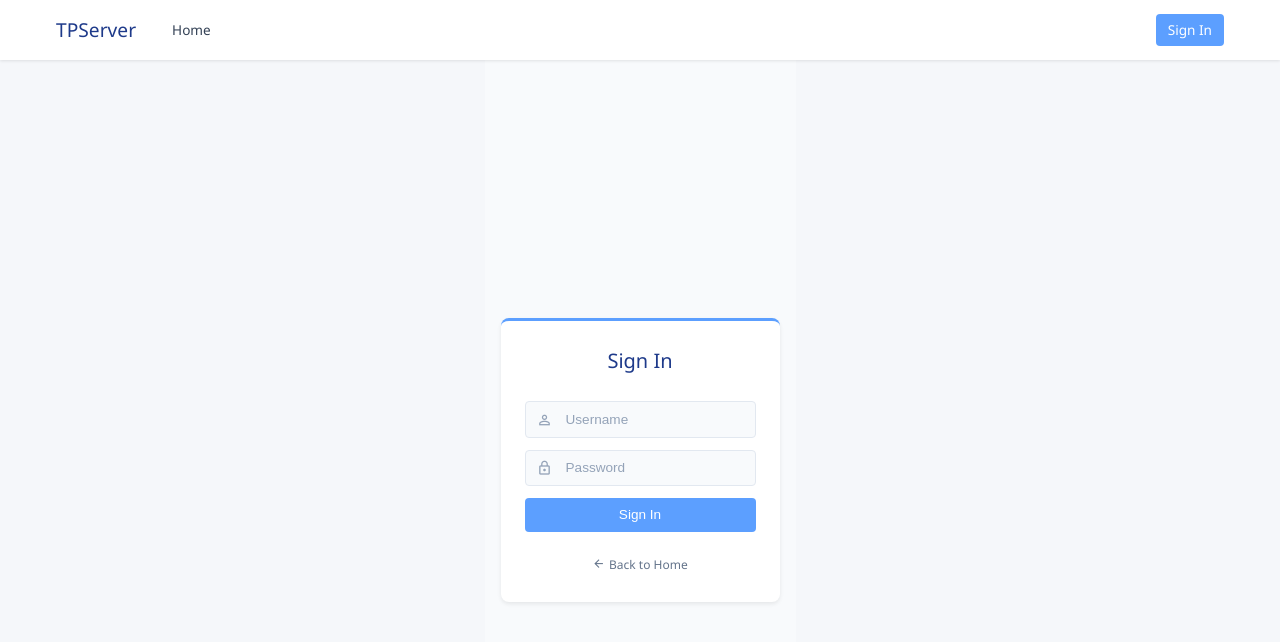
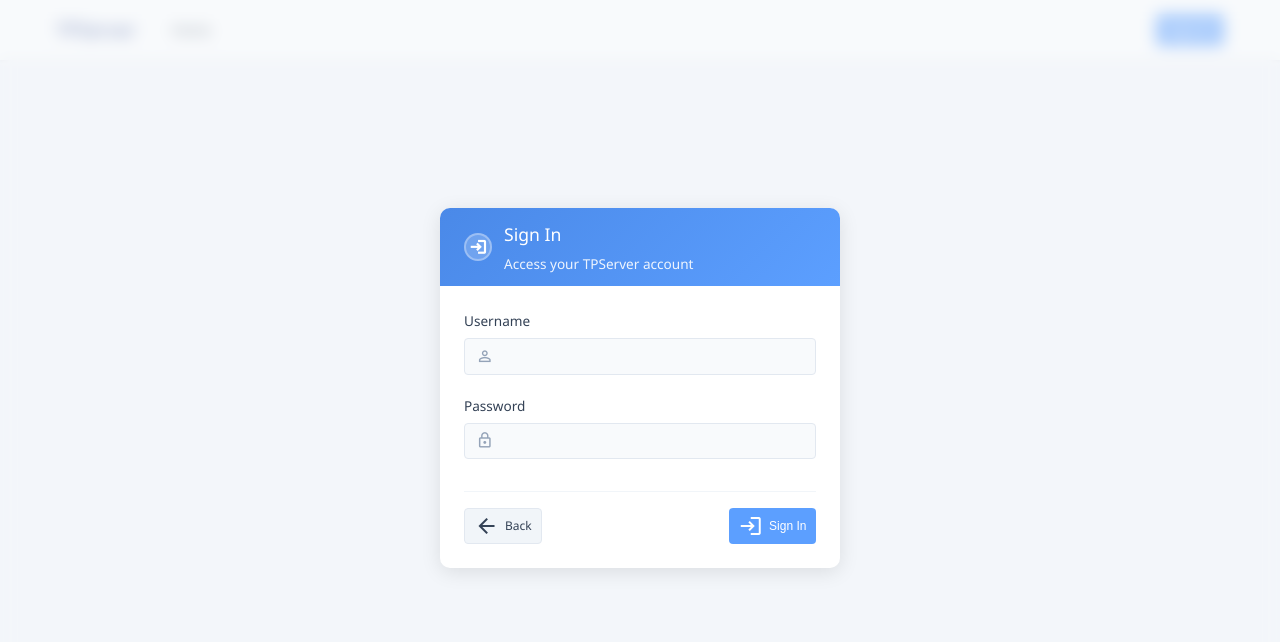
Before and after one commit to SeyitcanOz/tp-server-frontend, a SvelteKit app: page /login in a window 1280 px wide. Shown: the top 642 px of the page. Built offline with nearby package versions, Linux system fonts and the light colour scheme.

Commit message:
Minimalistic design handled for pages.

```diff
--- a/src/lib/components/DeleteConfirmationModal.svelte
+++ b/src/lib/components/DeleteConfirmationModal.svelte
@@ -26,13 +26,6 @@
       dispatch('cancel');
     }
 
-    // Close modal if clicked outside or on Escape key
-    function handleBackdropClick(event: MouseEvent) {
-      if (event.target === event.currentTarget && !isDeleting) {
-        handleCancel();
-      }
-    }
-
     // Handle keyboard events
     function handleKeydown(event: KeyboardEvent) {
       if (event.key === 'Escape' && isOpen && !isDeleting) {
@@ -44,11 +37,22 @@
   <svelte:window on:keydown={handleKeydown} />
 
   {#if isOpen}
-    <div class="modal-backdrop" on:click={handleBackdropClick}>
-      <div class="modal-container" role="dialog" aria-modal="true" aria-labelledby="modal-title">
+    <!-- Using a button with role="presentation" for backdrop to fix accessibility -->
+    <div
+      class="modal-backdrop"
+      role="dialog"
+      aria-modal="true"
+      aria-labelledby="modal-title">
+
+      <!-- Click-blocking overlay with semantic structure -->
+      <div class="modal-overlay"
+        tabindex="-1"
+        on:click|self|preventDefault={() => !isDeleting && handleCancel()}>
+
+        <div class="modal-container">
           <div class="modal-header">
             <div class="header-icon">
-            <span class="material-icons">warning</span>
+              <span class="material-icons">!</span>
             </div>
             <div class="header-text">
               <h2 id="modal-title">{title}</h2>
@@ -96,6 +100,7 @@
           </div>
         </div>
       </div>
+    </div>
   {/if}
 
   <style>
@@ -113,6 +118,15 @@
       background-color: rgba(15, 23, 42, 0.5);
       backdrop-filter: blur(4px);
       -webkit-backdrop-filter: blur(4px);
+    }
+
+    /* Modal overlay for better a11y */
+    .modal-overlay {
+      display: flex;
+      align-items: center;
+      justify-content: center;
+      width: 100%;
+      height: 100%;
       padding: 1rem;
     }
 
@@ -138,29 +152,32 @@
       }
     }
 
-    /* Modal Header */
+    /* Modal Header - Smaller with simpler icon */
     .modal-header {
-      padding: 1.25rem 1.5rem;
+      padding: 0.75rem 1.5rem;
       background: linear-gradient(135deg, #ef4444 0%, #f87171 100%);
       color: white;
       display: flex;
       align-items: center;
-      gap: 1rem;
+      gap: 0.75rem;
     }
 
     .header-icon {
       display: flex;
       align-items: center;
       justify-content: center;
-      width: 42px;
-      height: 42px;
+      width: 28px;
+      height: 28px;
       background-color: rgba(255, 255, 255, 0.2);
       border-radius: 50%;
       border: 2px solid rgba(255, 255, 255, 0.3);
+      font-weight: bold;
+      font-size: 1rem;
     }
 
     .header-icon .material-icons {
-      font-size: 1.5rem;
+      font-size: 1.1rem;
+      font-weight: bold;
     }
 
     .header-text {
@@ -168,7 +185,7 @@
     }
 
     .header-text h2 {
-      font-size: 1.25rem;
+      font-size: 1.1rem;
       margin: 0;
       font-weight: 500;
     }
@@ -220,9 +237,9 @@
       display: inline-flex;
       align-items: center;
       gap: 0.4rem;
-      padding: 0.5rem 1rem;
+      padding: 0.3rem 0.6rem;
       border-radius: 4px;
-      font-size: 0.85rem;
+      font-size: 0.75rem;
       font-weight: 500;
       cursor: pointer;
       transition: all 0.15s ease;
--- a/src/routes/(auth)/login/+page.svelte
+++ b/src/routes/(auth)/login/+page.svelte
@@ -1,3 +1,4 @@
+<!-- src/routes/login/+page.svelte -->
 <script lang="ts">
   import { authService } from '$lib/services/auth';
   import { goto } from '$app/navigation';
@@ -7,8 +8,18 @@
   let password = '';
   let errorMessage = '';
   let isLoading = false;
+  let usernameError = false;
+  let passwordError = false;
 
   async function handleLogin() {
+    // Reset error states
+    usernameError = false;
+    passwordError = false;
+
+    // Check for empty fields manually
+    if (!username) usernameError = true;
+    if (!password) passwordError = true;
+
     if (!username || !password) {
       errorMessage = 'Please enter both username and password';
       return;
@@ -40,6 +51,15 @@
       isLoading = false;
     }
   }
+
+  // Clear error state when user types
+  function handleInput(field: 'username' | 'password') {
+    if (field === 'username' && usernameError) usernameError = false;
+    if (field === 'password' && passwordError) passwordError = false;
+
+    // Clear error message if both fields are filled
+    if (username && password) errorMessage = '';
+  }
 </script>
 
 <svelte:head>
@@ -48,113 +68,169 @@
   <link href="https://fonts.googleapis.com/icon?family=Material+Icons" rel="stylesheet">
 </svelte:head>
 
-<div class="login-page">
+<div class="overlay">
+  <div class="page-container">
     <div class="login-card">
-    <h1>Sign In</h1>
+      <div class="form-header">
+        <div class="header-icon">
+          <span class="material-icons">login</span>
+        </div>
+        <div class="header-text">
+          <h2>Sign In</h2>
+          <p class="header-subtitle">Access your TPServer account</p>
+        </div>
+      </div>
 
-    <form on:submit|preventDefault={handleLogin} class="login-form">
+      <form on:submit|preventDefault={handleLogin} class="login-form" novalidate>
         {#if errorMessage}
-        <div class="error-container">
-          <span class="material-icons">error_outline</span>
+          <div class="alert alert-error">
+            <span class="material-icons error-icon">error_outline</span>
             <span>{errorMessage}</span>
           </div>
         {/if}
 
         <div class="form-group">
+          <label for="username">Username</label>
           <div class="input-container">
-          <span class="material-icons">person_outline</span>
+            <span class="material-icons input-icon">person_outline</span>
             <input
               type="text"
+              id="username"
               bind:value={username}
-            placeholder="Username"
               disabled={isLoading}
-            required
+              class:error={usernameError}
+              on:input={() => handleInput('username')}
             />
           </div>
         </div>
 
         <div class="form-group">
+          <label for="password">Password</label>
           <div class="input-container">
-          <span class="material-icons">lock_outline</span>
+            <span class="material-icons input-icon">lock_outline</span>
             <input
               type="password"
+              id="password"
               bind:value={password}
-            placeholder="Password"
               disabled={isLoading}
-            required
+              class:error={passwordError}
+              on:input={() => handleInput('password')}
             />
           </div>
         </div>
 
-      <button type="submit" class="login-button" disabled={isLoading}>
+        <div class="form-footer">
+          <a href="/" class="btn-secondary">
+            <span class="material-icons">arrow_back</span>
+            <span>Back</span>
+          </a>
+          <button type="submit" class="btn-primary" disabled={isLoading}>
             {#if isLoading}
               <div class="button-spinner"></div>
               <span>Signing in...</span>
             {:else}
-          Sign In
+              <span class="material-icons">login</span>
+              <span>Sign In</span>
             {/if}
           </button>
+        </div>
       </form>
-
-    <div class="login-footer">
-      <a href="/" class="back-link">
-        <span class="material-icons">arrow_back</span>
-        <span>Back to Home</span>
-      </a>
     </div>
   </div>
 </div>
 
 <style>
-  .login-page {
-    min-height: 100vh;
+  /* Overlay with full-screen blur */
+  .overlay {
+    position: fixed;
+    top: 0;
+    left: 0;
+    right: 0;
+    bottom: 0;
+    z-index: 1000;
     display: flex;
     align-items: center;
     justify-content: center;
-    background-color: #f8fafc;
-    padding: 1rem;
+    background-color: rgba(241, 245, 249, 0.5);
+    backdrop-filter: blur(8px);
+    -webkit-backdrop-filter: blur(8px);
+    overflow-y: auto;
+    padding: 2rem 1rem;
   }
 
-  .login-card {
+  /* Base Styles */
+  .page-container {
     width: 100%;
-    max-width: 360px;
-    background-color: white;
-    border-radius: 8px;
-    box-shadow: 0 2px 4px rgba(0, 0, 0, 0.08);
-    padding: 1.5rem;
-    border-top: 3px solid #5c9fff;
+    max-width: 400px;
   }
 
-  h1 {
-    font-size: 1.25rem;
-    color: #1e3a8a;
-    margin: 0 0 1.5rem 0;
-    text-align: center;
+  /* Login Card */
+  .login-card {
+    background-color: white;
+    border-radius: 10px;
+    box-shadow: 0 4px 20px rgba(0, 0, 0, 0.1);
+    margin-bottom: 1.5rem;
+    overflow: hidden;
+  }
+
+  /* Form Header */
+  .form-header {
+    padding: 0.75rem 1.5rem;
+    background: linear-gradient(135deg, #4a89e8 0%, #5c9fff 100%);
+    color: white;
+    display: flex;
+    align-items: center;
+    gap: 0.75rem;
+  }
+
+  .header-icon {
+    display: flex;
+    align-items: center;
+    justify-content: center;
+    width: 28px;
+    height: 28px;
+    background-color: rgba(255, 255, 255, 0.2);
+    border-radius: 50%;
+    border: 2px solid rgba(255, 255, 255, 0.3);
+    font-weight: bold;
+  }
+
+  .header-icon .material-icons {
+    font-size: 1.1rem;
+    font-weight: bold;
+  }
+
+  .header-text {
+    flex: 1;
+  }
+
+  .header-text h2 {
+    font-size: 1.1rem;
+    margin: 0;
     font-weight: 500;
   }
 
+  .header-subtitle {
+    margin: 0.25rem 0 0;
+    font-size: 0.85rem;
+    opacity: 0.9;
+  }
+
+  /* Form */
   .login-form {
+    padding: 1.5rem;
+  }
+
+  .form-group {
     margin-bottom: 1.25rem;
   }
 
-  .error-container {
-    display: flex;
-    align-items: center;
-    gap: 0.5rem;
-    padding: 0.6rem 0.75rem;
-    background-color: #fee2e2;
-    border-radius: 4px;
-    margin-bottom: 1rem;
-    color: #dc2626;
-    font-size: 0.75rem;
-  }
-
-  .error-container .material-icons {
-    font-size: 1rem;
-  }
-
-  .form-group {
-    margin-bottom: 0.75rem;
+  label {
+    display: block;
+    margin-bottom: 0.4rem;
+    font-size: 0.85rem;
+    font-weight: 500;
+    color: #334155;
   }
 
   .input-container {
@@ -163,11 +239,11 @@
     align-items: center;
   }
 
-  .input-container .material-icons {
+  .input-icon {
     position: absolute;
     left: 0.75rem;
     color: #94a3b8;
-    font-size: 1rem;
+    font-size: 1.1rem;
   }
 
   input {
@@ -187,37 +263,86 @@
     box-shadow: 0 0 0 2px rgba(92, 159, 255, 0.1);
   }
 
-  input::placeholder {
-    color: #94a3b8;
+  /* Custom error styling (without browser validation) */
+  input.error {
+    border-color: #fca5a5;
   }
 
-  .login-button {
-    width: 100%;
-    padding: 0.6rem;
+  input.error:focus {
+    border-color: #fca5a5;
+    box-shadow: 0 0 0 2px rgba(252, 165, 165, 0.1);
+  }
+
+  /* Alert */
+  .alert {
+    display: flex;
+    align-items: center;
+    gap: 0.5rem;
+    padding: 0.6rem 0.75rem;
+    border-radius: 4px;
+    margin-bottom: 1.25rem;
+    font-size: 0.75rem;
+  }
+
+  .alert-error {
+    background-color: #fee2e2;
+    color: #dc2626;
+  }
+
+  .error-icon {
+    font-size: 0.9rem;
+  }
+
+  /* Form Footer */
+  .form-footer {
+    display: flex;
+    justify-content: space-between;
+    gap: 0.75rem;
+    margin-top: 2rem;
+    padding-top: 1rem;
+    border-top: 1px solid #f1f5f9;
+  }
+
+  /* Buttons - Smaller Size */
+  .btn-primary, .btn-secondary {
+    display: inline-flex;
+    align-items: center;
+    gap: 0.4rem;
+    padding: 0.3rem 0.6rem;
+    border-radius: 4px;
+    font-size: 0.75rem;
+    font-weight: 500;
+    cursor: pointer;
+    transition: all 0.15s ease;
+    border: none;
+    text-decoration: none;
+  }
+
+  .btn-primary {
     background-color: #5c9fff;
     color: white;
-    border: none;
-    border-radius: 4px;
-    font-size: 0.85rem;
-    font-weight: 500;
-    cursor: pointer;
-    display: flex;
-    align-items: center;
-    justify-content: center;
-    gap: 0.5rem;
-    transition: background-color 0.2s;
-    margin-top: 0.5rem;
   }
 
-  .login-button:hover:not(:disabled) {
+  .btn-primary:hover:not(:disabled) {
     background-color: #4a89e8;
   }
 
-  .login-button:disabled {
+  .btn-secondary {
+    background-color: #f1f5f9;
+    color: #334155;
+    border: 1px solid #e2e8f0;
+  }
+
+  .btn-secondary:hover:not(:disabled) {
+    background-color: #e2e8f0;
+  }
+
+  .btn-primary:disabled, .btn-secondary:disabled {
     opacity: 0.7;
     cursor: not-allowed;
   }
 
+  /* Button spinner */
   .button-spinner {
     border: 2px solid rgba(255, 255, 255, 0.3);
     border-left-color: white;
@@ -231,32 +356,17 @@
     to { transform: rotate(360deg); }
   }
 
-  .login-footer {
-    text-align: center;
-    margin-top: 0.75rem;
+  /* Responsive styles */
+  @media (max-width: 480px) {
+    .form-footer {
+      flex-direction: column-reverse;
+      gap: 0.5rem;
     }
 
-  .back-link {
-    display: inline-flex;
-    align-items: center;
-    gap: 0.25rem;
-    color: #64748b;
-    text-decoration: none;
-    font-size: 0.75rem;
-    transition: color 0.2s;
-  }
-
-  .back-link:hover {
-    color: #5c9fff;
-  }
-
-  .back-link .material-icons {
-    font-size: 0.8rem;
-  }
-
-  @media (max-width: 480px) {
-    .login-card {
-      max-width: 100%;
+    .btn-primary, .btn-secondary {
+      width: 100%;
+      justify-content: center;
+      padding: 0.5rem 1rem;
     }
   }
 </style>
--- a/src/routes/(protected)/projects/[id]/edit/+page.svelte
+++ b/src/routes/(protected)/projects/[id]/edit/+page.svelte
@@ -152,14 +152,12 @@
     {:else if project}
       <div class="form-card">
         <div class="form-header">
-            <div class="header-content">
           <div class="header-icon">
             <span class="material-icons">edit</span>
           </div>
           <div class="header-text">
-                <h1>Edit Project</h1>
+            <h2>Edit Project</h2>
             <p class="header-project-name">{project.projectName}</p>
-              </div>
           </div>
         </div>
 
@@ -200,14 +198,29 @@
           </div>
 
           <div class="form-group">
-              <label for="modellingType">Modelling Type</label>
+            <label>Modelling Type</label>
+            <div class="radio-group">
+              <label class="radio-label">
                 <input
-                type="text"
-                id="modellingType"
-                bind:value={modellingType}
-                class:error={!!errors.modellingType}
+                  type="radio"
+                  name="modellingType"
+                  value="RC"
+                  bind:group={modellingType}
                   disabled={isSaving}
                 />
+                <span class="radio-text">RC</span>
+              </label>
+              <label class="radio-label">
+                <input
+                  type="radio"
+                  name="modellingType"
+                  value="Masonry"
+                  bind:group={modellingType}
+                  disabled={isSaving}
+                />
+                <span class="radio-text">Masonry</span>
+              </label>
+            </div>
             {#if errors.modellingType}
               <div class="error-message">{errors.modellingType}</div>
             {/if}
@@ -234,7 +247,7 @@
 </div>
 
 <style>
-    /* Overlay with full-screen blur */
+  /* Overlay with full-screen blur - preserved as requested */
   .overlay {
     position: fixed;
     top: 0;
@@ -258,7 +271,7 @@
     max-width: 500px;
   }
 
-    /* Loading & Error Styles */
+  /* Loading & Error Styles - preserved */
   .loading-container, .error-container {
     padding: 3rem 1.5rem;
     text-align: center;
@@ -320,44 +333,41 @@
     overflow: hidden;
   }
 
-    /* Improved Form Header */
+  /* Updated Form Header - styled more like modal header */
   .form-header {
-      padding: 1.25rem 1.5rem;
+    padding: 0.75rem 1.5rem;
     background: linear-gradient(135deg, #4a89e8 0%, #5c9fff 100%);
     color: white;
-      border-bottom: 1px solid rgba(255, 255, 255, 0.1);
-    }
-
-    .header-content {
     display: flex;
     align-items: center;
-      gap: 1rem;
+    gap: 0.75rem;
   }
 
   .header-icon {
     display: flex;
     align-items: center;
     justify-content: center;
-      width: 42px;
-      height: 42px;
+    width: 28px;
+    height: 28px;
     background-color: rgba(255, 255, 255, 0.2);
     border-radius: 50%;
     border: 2px solid rgba(255, 255, 255, 0.3);
+    font-weight: bold;
   }
 
   .header-icon .material-icons {
-      font-size: 1.5rem;
+    font-size: 1.1rem;
+    font-weight: bold;
   }
 
   .header-text {
     flex: 1;
   }
 
-    .header-text h1 {
-      font-size: 1.5rem;
+  .header-text h2 {
+    font-size: 1.1rem;
     margin: 0;
     font-weight: 500;
-      line-height: 1.2;
   }
 
   .header-project-name {
@@ -426,6 +436,33 @@
     box-shadow: 0 0 0 2px rgba(220, 38, 38, 0.1);
   }
 
+  /* Radio button styles for modellingType */
+  .radio-group {
+    display: flex;
+    gap: 1.5rem;
+    margin-top: 0.5rem;
+  }
+
+  .radio-label {
+    display: flex;
+    align-items: center;
+    cursor: pointer;
+    font-weight: normal;
+    margin-bottom: 0;
+  }
+
+  .radio-label input[type="radio"] {
+    width: 16px;
+    height: 16px;
+    margin-right: 0.5rem;
+    cursor: pointer;
+  }
+
+  .radio-text {
+    font-size: 0.85rem;
+    color: #334155;
+  }
+
   .error-message {
     color: #dc2626;
     font-size: 0.75rem;
@@ -448,14 +485,14 @@
     border-top: 1px solid #f1f5f9;
   }
 
-    /* Buttons - Smaller Size */
+  /* Updated Buttons - Smaller Size */
   .btn-primary, .btn-secondary {
     display: inline-flex;
     align-items: center;
-      gap: 0.3rem;
-      padding: 0.4rem 0.8rem;
+    gap: 0.4rem;
+    padding: 0.3rem 0.6rem;
     border-radius: 4px;
-      font-size: 0.8rem;
+    font-size: 0.75rem;
     font-weight: 500;
     cursor: pointer;
     transition: all 0.15s ease;
@@ -485,7 +522,6 @@
     opacity: 0.7;
     cursor: not-allowed;
   }
-
 
   /* Alerts */
   .alert {
```
Also changed, not shown: src/routes/(protected)/projects/[id]/+page.svelte (+45 -7 lines). Lines whose indentation alone changed are shown as unchanged.
